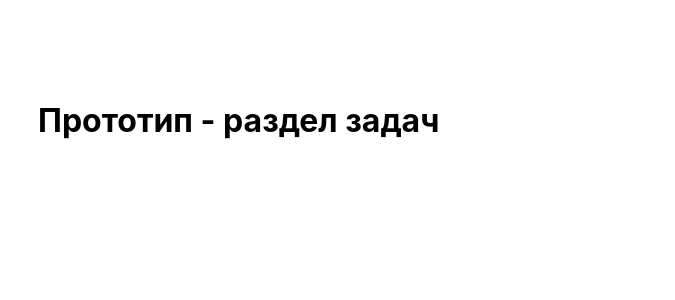
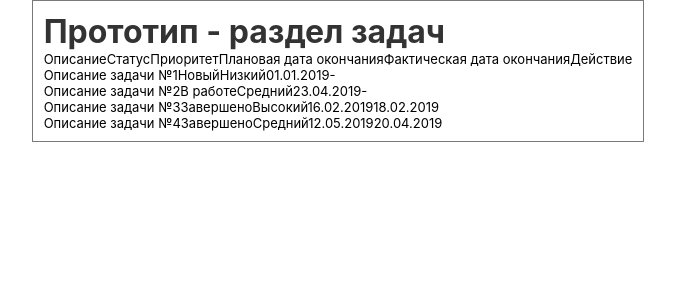
Before and after one commit to AxeSnk/task-section, a React (Create React App) app: page / in a window 1280 px wide. Shown: the top 300 px of the page, without its empty margins (302-977 px from the left). Built offline with nearby package versions, Linux system fonts and the light colour scheme.

Commit message:
добавил headTr

```diff
--- a/src/App.js
+++ b/src/App.js
@@ -1,21 +1,51 @@
-import React from 'react';
-import TodoList from './Todo/TodoList'
+import React from "react";
+import TodoList from "./Todo/TodoList";
 
 function App() {
   const todos = [
-    { id: 1, status: 'Новый', priority: 'Низкий', plannedEndDate: '01.01.2019', actualEndDate: '-' },
-    { id: 2, status: 'В работе', priority: 'Средний', plannedEndDate: '23.04.2019', actualEndDate: '-' },
-    { id: 3, status: 'Завершено', priority: 'Высокий', plannedEndDate: '16.02.2019', actualEndDate: '18.02.2019' },
-    { id: 4, status: 'Завершено', priority: 'Средний', plannedEndDate: '12.05.2019', actualEndDate: '20.04.2019' },
-  ]
+    {
+      id: 1,
+      title: "Описание задачи №1",
+      status: "Новый",
+      priority: "Низкий",
+      plannedEndDate: "01.01.2019",
+      actualEndDate: "-"
+    },
+    {
+      id: 2,
+      title: "Описание задачи №2",
+      status: "В работе",
+      priority: "Средний",
+      plannedEndDate: "23.04.2019",
+      actualEndDate: "-"
+    },
+    {
+      id: 3,
+      title: "Описание задачи №3",
+      status: "Завершено",
+      priority: "Высокий",
+      plannedEndDate: "16.02.2019",
+      actualEndDate: "18.02.2019"
+    },
+    {
+      id: 4,
+      title: "Описание задачи №4",
+      status: "Завершено",
+      priority: "Средний",
+      plannedEndDate: "12.05.2019",
+      actualEndDate: "20.04.2019"
+    }
+  ];
 
   return (
-    <div className="wrapper">
+    <div className="wrapper__task-section">
       <h1>Прототип - раздел задач</h1>
+
+      <div className="control-panel"></div>
 
       <TodoList todos={todos} />
     </div>
-  )
+  );
 }
 
 export default App;
--- a/src/Todo/TodoItem.js
+++ b/src/Todo/TodoItem.js
@@ -1,7 +1,23 @@
 import React from 'react'
 
-export default function TodoItem({ todo }) {
+export default function TodoItem({todo}) {
   return (
-    <li>{todo.title}</li>
+    <li className="table__tr">
+      <span className="table__td">
+        {todo.title}
+      </span>
+      <span className="table__td">
+        {todo.status}
+      </span>
+      <span className="table__td">
+        {todo.priority}
+      </span>
+      <span className="table__td">
+        {todo.plannedEndDate}
+      </span>
+      <span className="table__td">
+        {todo.actualEndDate}
+      </span>
+    </li>
   )
 }
--- a/src/Todo/TodoList.js
+++ b/src/Todo/TodoList.js
@@ -1,21 +1,60 @@
-import React from 'react'
-import TodoItem from './TodoItem'
+import React from "react";
+import TodoItem from "./TodoItem";
 
 const styles = {
   ul: {
-    listStyle: 'none',
+    listStyle: "none",
     margin: 0,
-    padding: 0,
+    padding: 0
   }
+};
+
+const headTr = [{
+  id: 0,
+  cell1: 'Описание',
+  cell2: 'Статус',
+  cell3: 'Приоритет',
+  cell4: 'Плановая дата окончания',
+  cell5: 'Фактическая дата окончания',
+  cell6: 'Действие',
+}]
+
+function TodoHeadItem({headTr}) {
+  return (
+    <li className="table__tr head__tr">
+      <span className="table__td">
+        {headTr.cell1}
+      </span>
+      <span className="table__td">
+        {headTr.cell2}
+      </span>
+      <span className="table__td">
+        {headTr.cell3}
+      </span>
+      <span className="table__td">
+        {headTr.cell4}
+      </span>
+      <span className="table__td">
+        {headTr.cell5}
+      </span>
+      <span className="table__td">
+        {headTr.cell6}
+      </span>
+    </li>
+  )
 }
 
 export default function TodoList(props) {
   return (
-    <ul style={styles.ul}>
-      { props.todos.map(todo => {
-        return <TodoItem todo={todo} key={todo.id} />
-      })
-      }
-    </ul>
-  )
+    <div className="task-table">
+      <ul style={styles.ul}>
+        {headTr.map(headTr => {
+          return <TodoHeadItem headTr={headTr} key={headTr.id} />;
+        })}
+        {props.todos.map(todo => {
+          return <TodoItem todo={todo} key={todo.id} />;
+        })}
+      </ul>
+    </div>
+  );
 }
--- a/src/index.css
+++ b/src/index.css
@@ -12,8 +12,24 @@ code {
     monospace;
 }
 
-.wrapper {
-  padding-top: 5rem;
-  margin: 0 auto;
-  width: 600px;
+#root {
+  display: flex;
+  justify-content: center;
+  font-size: 13px;
 }
+
+.wrapper__task-section {
+  width: fit-content;
+  border: 1px solid rgba(121, 121, 121, 1);
+  padding: 0.67rem;
+}
+
+h1{
+  margin-block-start: 0;
+  margin-block-end: 0;
+  font-size: 32px;
+  color: rgb(51, 51, 51);
+}
+
+.table__td {
+}
```
